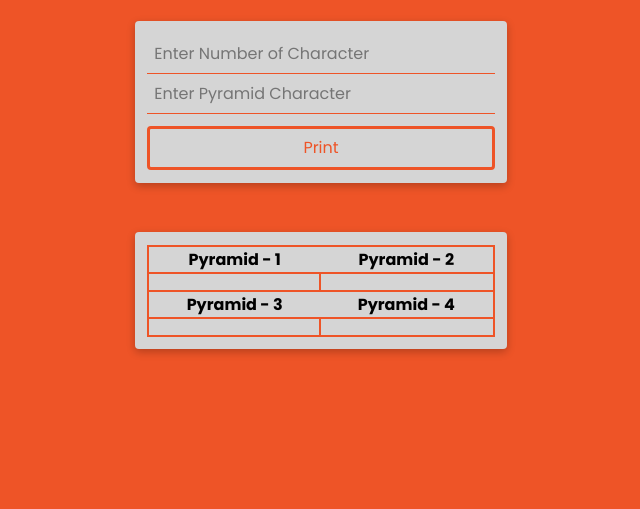
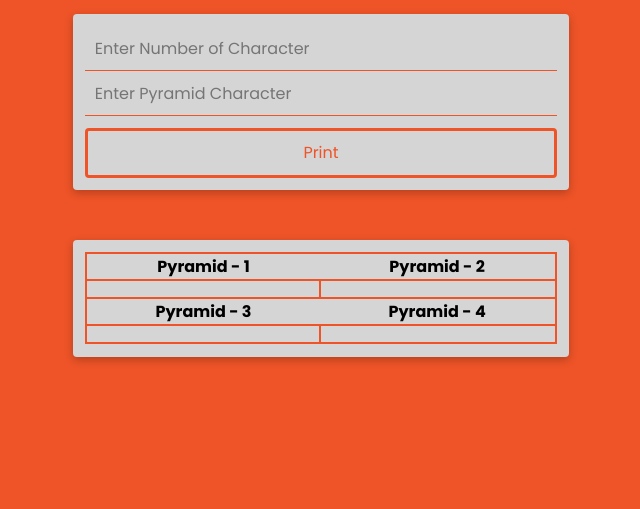
Before and after one commit to StriK3r007/SMIT-Web-App-Tasks, a plain HTML site: page JS-Tasks/Task-2/index.html in a window 1280 px wide. Shown: the part 291-800 px from the top of the page, without its empty margins (319-959 px from the left). Drawn offline with Linux system fonts and the light colour scheme.

Commit message:
JS Task-2 Printing Pyramids

```diff
--- a/JS-Tasks/Task-2/style.css
+++ b/JS-Tasks/Task-2/style.css
@@ -44,7 +44,7 @@ main {
     align-items: center;
     margin: 2% 0;
     padding: 1%;
-    min-width: 30%;
+    min-width: 40%;
     background-color: #d5d5d5;
     border-radius: 4px;
     box-shadow: rgba(0, 0, 0, 0.24) 0px 3px 8px;
@@ -87,7 +87,7 @@ button {
 .script-output {
     margin: 2% 0;
     padding: 1%;
-    min-width: 30%;
+    min-width: 40%;
     background-color: #d5d5d5;
     border-radius: 4px;
     box-shadow: rgba(0, 0, 0, 0.24) 0px 3px 8px;
```
